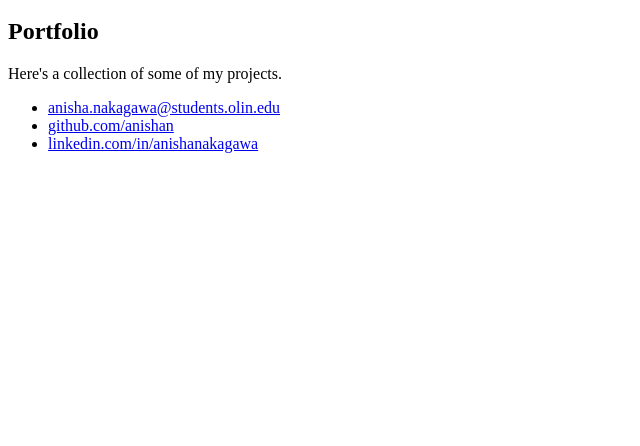
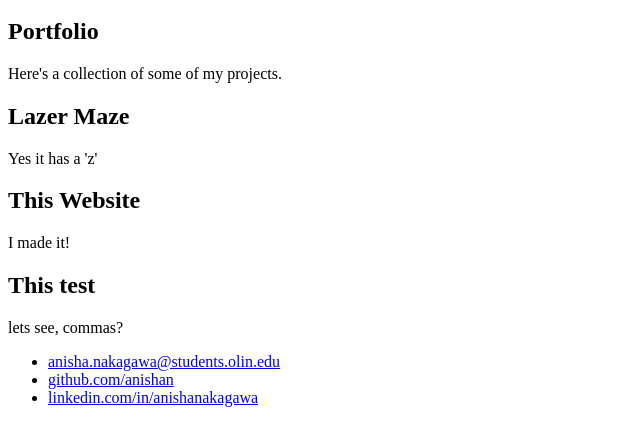
Before and after one commit to anishan/portfolio, a plain HTML site: page portfolio.html in a window 1280 px wide. Shown: the part 136-582 px from the top of the page, without its empty margins (0-640 px from the left). Drawn offline with nearby package versions, Linux system fonts and the light colour scheme.

Commit message:
pulling projects from a csv file

```diff
--- a/portfolio.html
+++ b/portfolio.html
@@ -29,7 +29,7 @@
 	<section>
     <h2>Portfolio</h2>
 		<p>Here's a collection of some of my projects.</p>
-		<div class="projects">
+		<div id="project_list">
 		</div>
 	</section>
 
--- a/portfolio.js
+++ b/portfolio.js
@@ -7,7 +7,12 @@ function run()
 
 function update_projects()
 {
-  readCSV(function(data){});
+  readCSV(function(data)
+  {
+    fillPortfolio(data)
+  });
+
+
 }
 
 function readCSV(f)
@@ -22,6 +27,33 @@ function readCSV(f)
       {
         // add the new data to GLOBAL.data
          GLOBAL.projects.push.apply(GLOBAL.projects, data)
+         f(data)
       }
     });
 }
+
+function fillPortfolio(data)
+{
+  // Define which div (from the html file) we will be using
+  var projectElement = document.getElementById("project_list");
+
+  for (var i = 0; i < GLOBAL.projects.length; i++)
+  {
+    // Create div to hold all info for each project
+    var projectItem = document.createElement("div")
+    projectElement.appendChild(projectItem)
+    projectItem.className = "project_item"
+
+    // Create and add the title to the div, as a H2 level
+    var title = document.createElement("H2")
+    projectItem.appendChild(title)
+    var titleText = document.createTextNode(GLOBAL.projects[i]["Title"])
+    title.appendChild(titleText);
+
+    // Create and add the text to the div
+    var title = document.createElement("p")
+    projectItem.appendChild(title)
+    var titleText = document.createTextNode(GLOBAL.projects[i]["Description"])
+    title.appendChild(titleText);
+  }
+}
--- a/projects.csv
+++ b/projects.csv
@@ -1,3 +1,4 @@
 Title,Description
 Lazer Maze,Yes it has a 'z'
 This Website,I made it!
+This test,"lets see, commas?"
```
